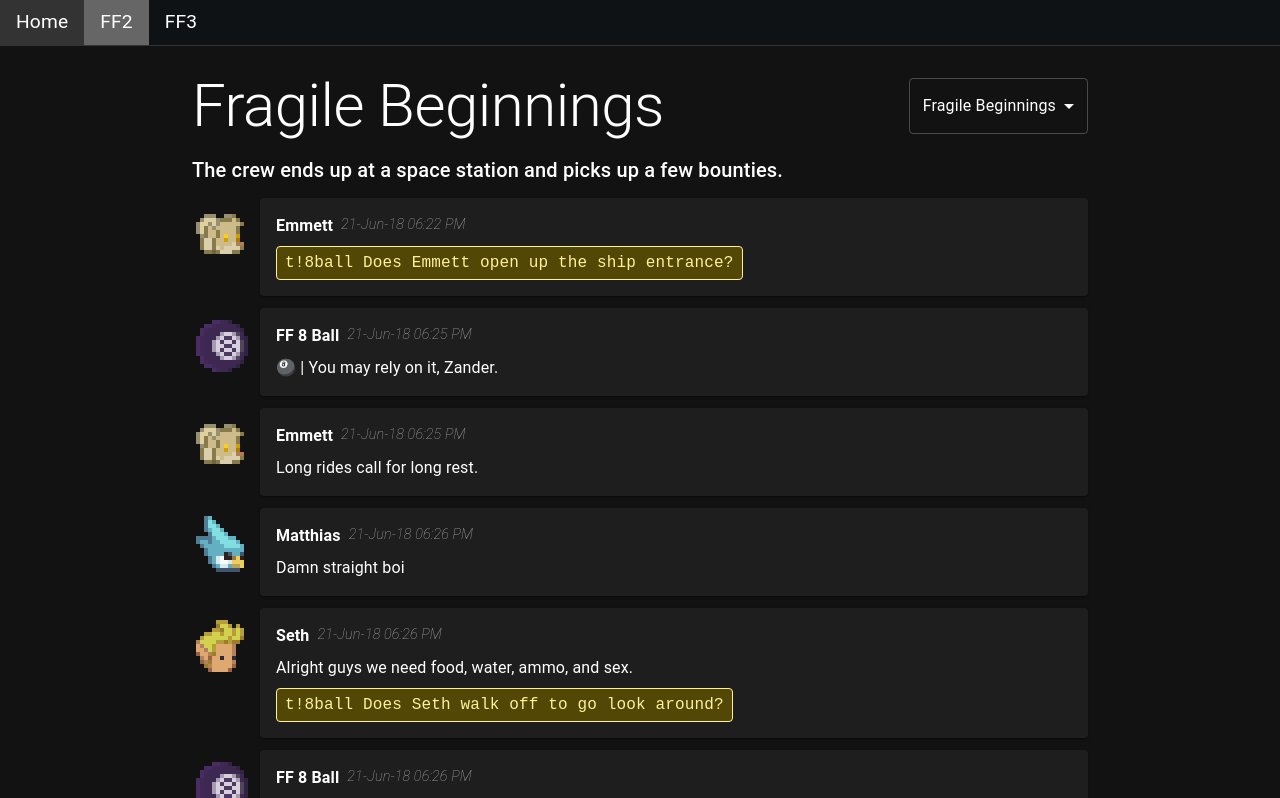
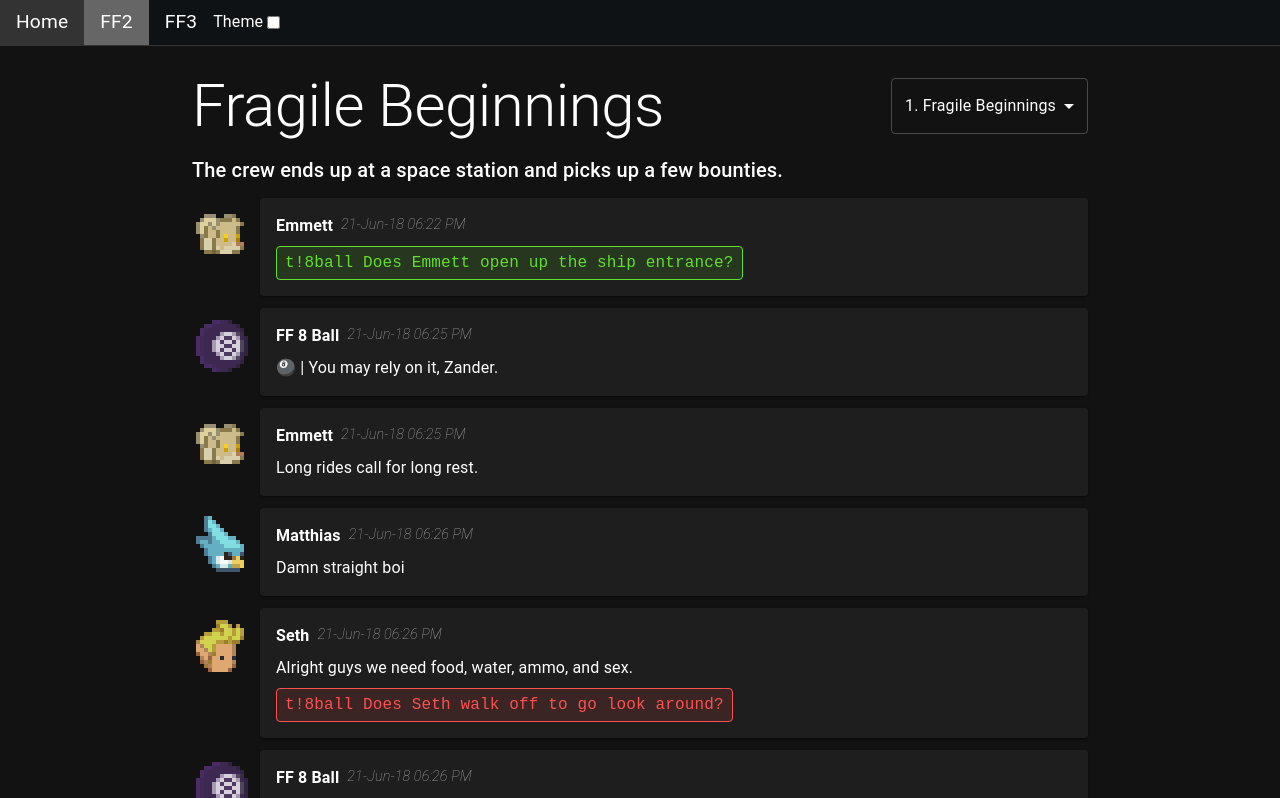
Before and after one commit to lastingParadox/ff-site, a React (Vite) app: page /ff2/fragile-beginnings in a window 1280 px wide. Shown: the top 798 px of the page. Built offline with nearby package versions, Linux system fonts and the light colour scheme.

Commit message:
Add colored commands for each character, light and dark

```diff
--- a/src/assets/json/characterColors.json
+++ b/src/assets/json/characterColors.json
@@ -1,9 +1,10 @@
 {
+    "light" : {
         "FF 8 Ball": "#382A46",
         "Seth": "#FF0000",
         "Sanya": "#980000",
-    "Dakari": "#980000",
-    "Chomsky": "#980000",
+        "Dakari": "#654321",
+        "Chomsky": "#ff9900",
         "Valentina": "#BF9000",
         "Emmett": "#38761D",
         "Matthias": "#3AA5BD",
@@ -12,4 +13,20 @@
         "Garrick": "#1C4587",
         "Wes": "#9900FF",
         "Vargas": "#000000"
+    },
+    "dark" : {
+        "FF 8 Ball": "#b77cf2",
+        "Seth": "#FF5050",
+        "Sanya": "#C82020",
+        "Dakari": "#d1734b",
+        "Chomsky": "#ff9900",
+        "Valentina": "#FFD080",
+        "Emmett": "#62DE2C",
+        "Matthias": "#50DDFF",
+        "Mateo": "#50DDFF",
+        "Iris": "#20A0FF",
+        "Garrick": "#5269FF",
+        "Wes": "#BB54FF",
+        "Vargas": "#FFFFFF"
     }
+}
--- a/src/components/Navbar/Navbar.tsx
+++ b/src/components/Navbar/Navbar.tsx
@@ -8,6 +8,8 @@ export default function Navbar() {
             <Link to="/">Home</Link>
             <Link to="/ff2">FF2</Link>
             <Link to="/ff3">FF3</Link>
+            <label htmlFor="theme-checkbox">Theme</label>
+            <input id="theme-checkbox" type="checkbox" />
         </nav>
     );
 }
--- a/src/components/StoryBlock/StoryBlock.tsx
+++ b/src/components/StoryBlock/StoryBlock.tsx
@@ -2,7 +2,8 @@ import { Avatar, Typography } from "@mui/material";
 import Card from "@mui/material/Card/Card";
 import CharacterColors from "@/assets/json/characterColors.json";
 import { StoryBlock as Block } from "@/types/Episodes";
-import React, { useCallback, useEffect, useState } from "react";
+import React, { useCallback, useEffect, useState, useContext } from "react";
+import { ColorModeContext } from "@/pages/RootLayout";
 /*
     This component is used to display a card with a story block.
     A story block consists of an avatar of the character, the name of the character, and stylized text.
@@ -34,6 +35,12 @@ function stringToColor(string: string) {
 export default function StoryBlock({ block }: { block: Block }) {
     const [loading, setLoading] = useState(true);
     const [avatar, setAvatar] = useState<string>();
+    const { colorMode } = useContext(ColorModeContext);
+    const currentCharacterColor = block.character
+        ? CharacterColors[colorMode][block.character as keyof typeof CharacterColors.light]
+        : colorMode == "light"
+        ? "#000000"
+        : "#FFFFFF";
 
     // We use dynamic imports to load the avatar image of the character, considering that the images are named after the character's name.
     useEffect(() => {
@@ -62,11 +69,11 @@ export default function StoryBlock({ block }: { block: Block }) {
             const styleDict: { [name: string]: React.CSSProperties } = {
                 quotes: {},
                 commands: {
-                    border: "1px solid #FFF09E",
+                    border: `1px solid ${currentCharacterColor}`,
                     borderRadius: 1,
-                    color: "#FFF09E",
+                    color: `${currentCharacterColor}`,
                     padding: "4px 8px",
-                    backgroundColor: "rgba(97, 82, 0, 0.8)",
+                    backgroundColor: `${currentCharacterColor}20`,
                     fontFamily: "monospace",
                     fontWeight: 400,
                 },
--- a/src/pages/FF2.tsx
+++ b/src/pages/FF2.tsx
@@ -83,9 +83,9 @@ export default function FF2() {
                             onChange={(event) => handleSelectChange(event)}
                             value={episodeParam}
                         >
-                            {TitleList.map((title) => (
+                            {TitleList.map((title, index) => (
                                 <MenuItem key={title.param} value={title.param}>
-                                    {title.display}
+                                    {index + 1}.&nbsp;{title.display}
                                 </MenuItem>
                             ))}
                         </Select>
```
Lines whose indentation alone changed are shown as unchanged.
